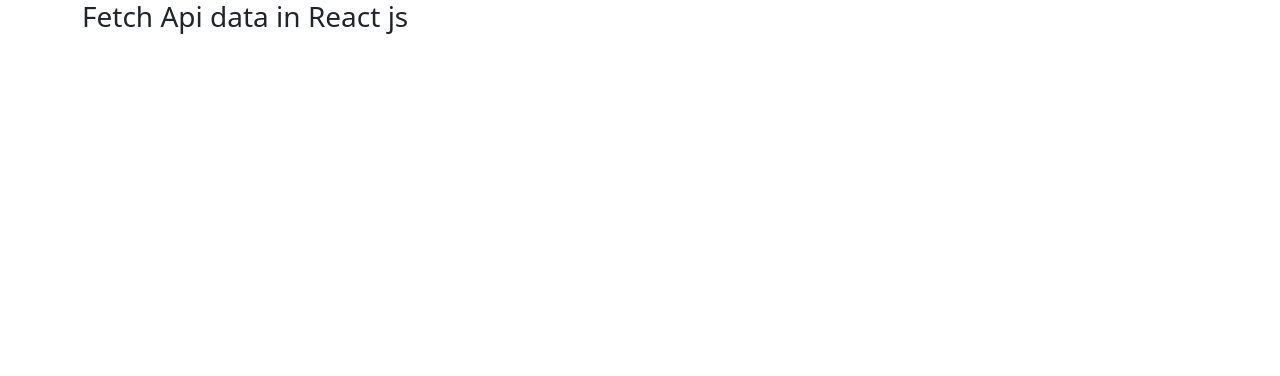
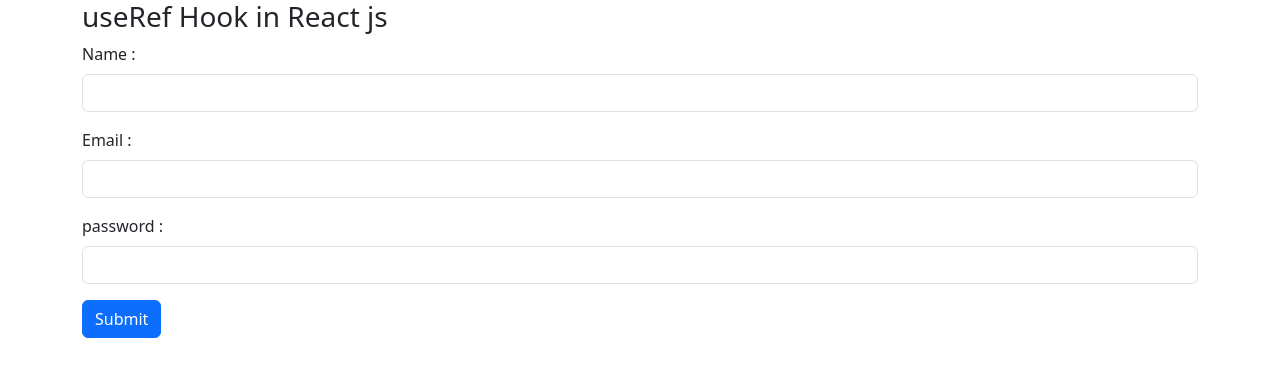
Before and after one commit to Developerramm/mern-stack-development, a React (Vite) app in the folder React/demo/: page / in a window 1280 px wide. Shown: the top 376 px of the page. Built offline with nearby package versions, Linux system fonts and the light colour scheme; no server answers.

Commit message:
useRef Hook in React js

```diff
--- a/React/demo/src/App.jsx
+++ b/React/demo/src/App.jsx
@@ -1,10 +1,10 @@
 import React from "react";
-import FetchData from "./components/FetchData";
+import RefHookDemo from "./RefHook/RefHookDemo";
 
 const App = () => {
   return (
     <div className="container">
-      <FetchData />
+      <RefHookDemo />
     </div>
   );
 };
--- /dev/null
+++ b/React/demo/src/RefHook/RefHookDemo.jsx
@@ -0,0 +1,64 @@
+import React, { useRef } from "react";
+
+const RefHookDemo = () => {
+  const username = useRef(null);
+  const email = useRef(null);
+  const password = useRef(null);
+
+  const handleFormSubmit = (e) => {
+    e.preventDefault();
+    let data = {
+      name: username.current.value,
+      email: email.current.value,
+      password: password.current.value,
+    };
+    console.log(data);
+  };
+  return (
+    <div className="row">
+      <h3>useRef Hook in React js </h3>
+      <form onSubmit={handleFormSubmit}>
+        <div className="mb-3">
+          <label className="form-label">Name : </label>
+          <input
+            type="text"
+            className="form-control"
+            id="name"
+            autoCapitalize="on"
+            autoComplete="off"
+            ref={username}
+          />
+        </div>
+        <div className="mb-3">
+          <label className="form-label">Email : </label>
+          <input
+            type="email"
+            className="form-control"
+            id="email"
+            autoCapitalize="on"
+            autoComplete="off"
+            ref={email}
+          />
+        </div>
+        <div className="mb-3">
+          <label className="form-label">password : </label>
+          <input
+            type="password"
+            className="form-control"
+            id="password"
+            autoCapitalize="on"
+            autoComplete="off"
+            ref={password}
+          />
+        </div>
+        <div className="col-auot">
+          <button className="btn btn-primary" type="submit">
+            Submit
+          </button>
+        </div>
+      </form>
+    </div>
+  );
+};
+
+export default RefHookDemo;
```
